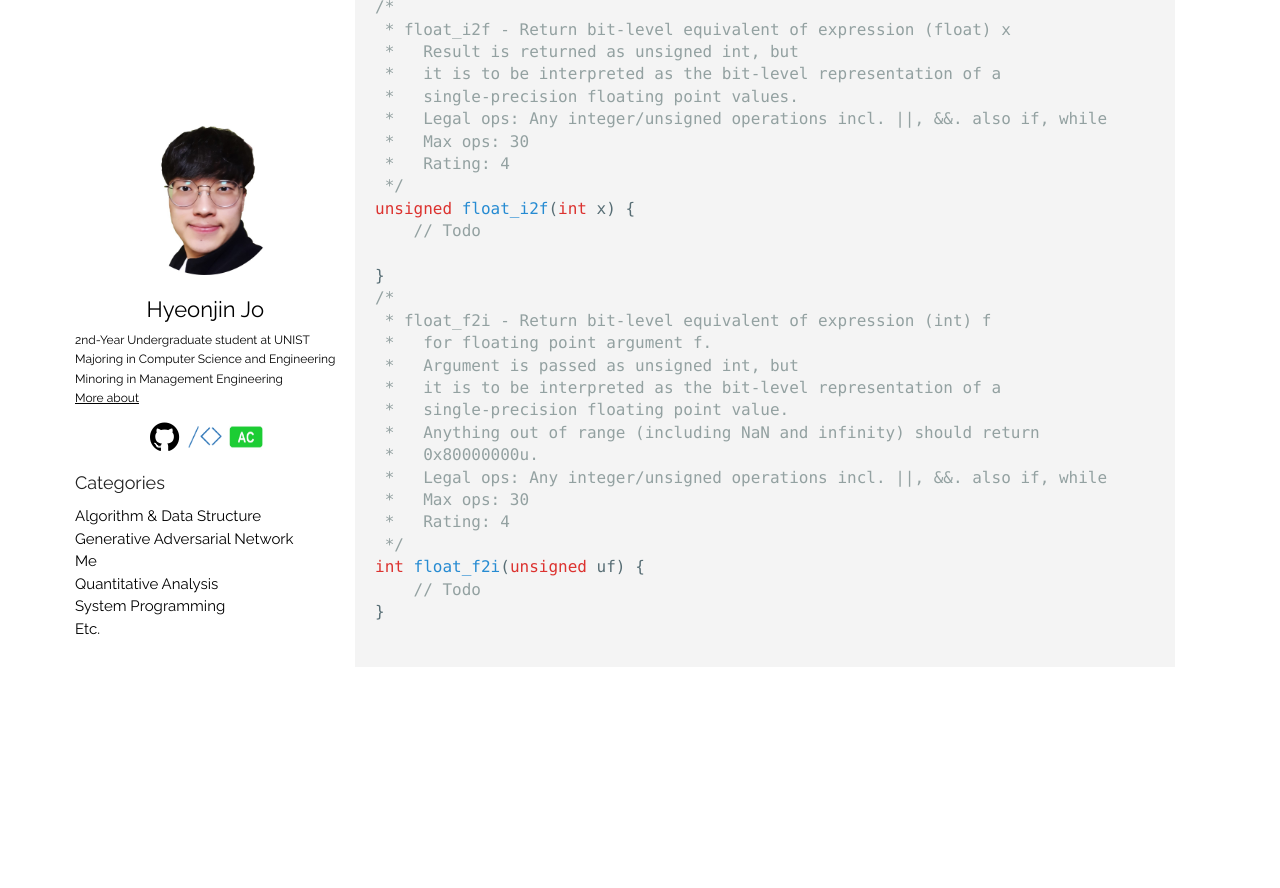
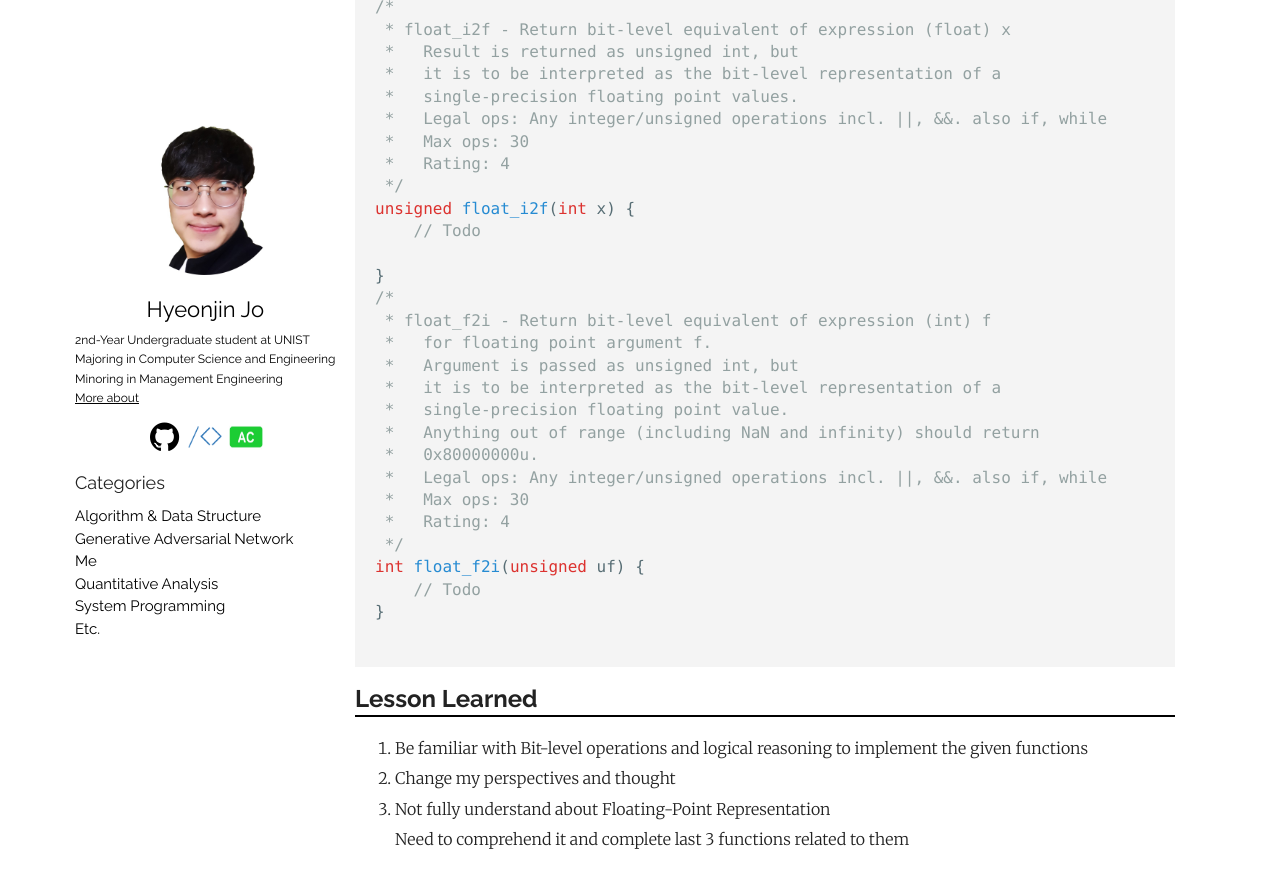
Before and after one commit to thinkin9/thinkin9.github.io, a Jekyll site: the page built from _posts/2020-08-07-CS-15-213-LAB1.markdown, in a window 1280 px wide and 900 px high, scrolled down 9773 px. Shown: the top 888 px of the window. Built offline with Jekyll 4.4.1, drawn with Linux system fonts in a browser that asks for light colours; before the commit the page ends 10485 px from its top, so only the background shows below that.

Commit message:
20200807

````diff
--- a/_posts/2020-08-07-CS-15-213-LAB1.markdown
+++ b/_posts/2020-08-07-CS-15-213-LAB1.markdown
@@ -465,3 +465,11 @@ int float_f2i(unsigned uf) {
 }
 
 ```
+
+## Lesson Learned
+<hr style="height: 2px; border:none; margin-top: -1em; margin-bottom:0.5em; padding: 0; background:black">
+
+1. Be familiar with Bit-level operations and logical reasoning to implement the given functions
+2. Change my perspectives and thought
+3. Not fully understand about Floating-Point Representation
+Need to comprehend it and complete last 3 functions related to them
````
Also changed, not shown: _posts/2020-07-09-CS-15-213-LAB0.markdown (+2 -6 lines).
